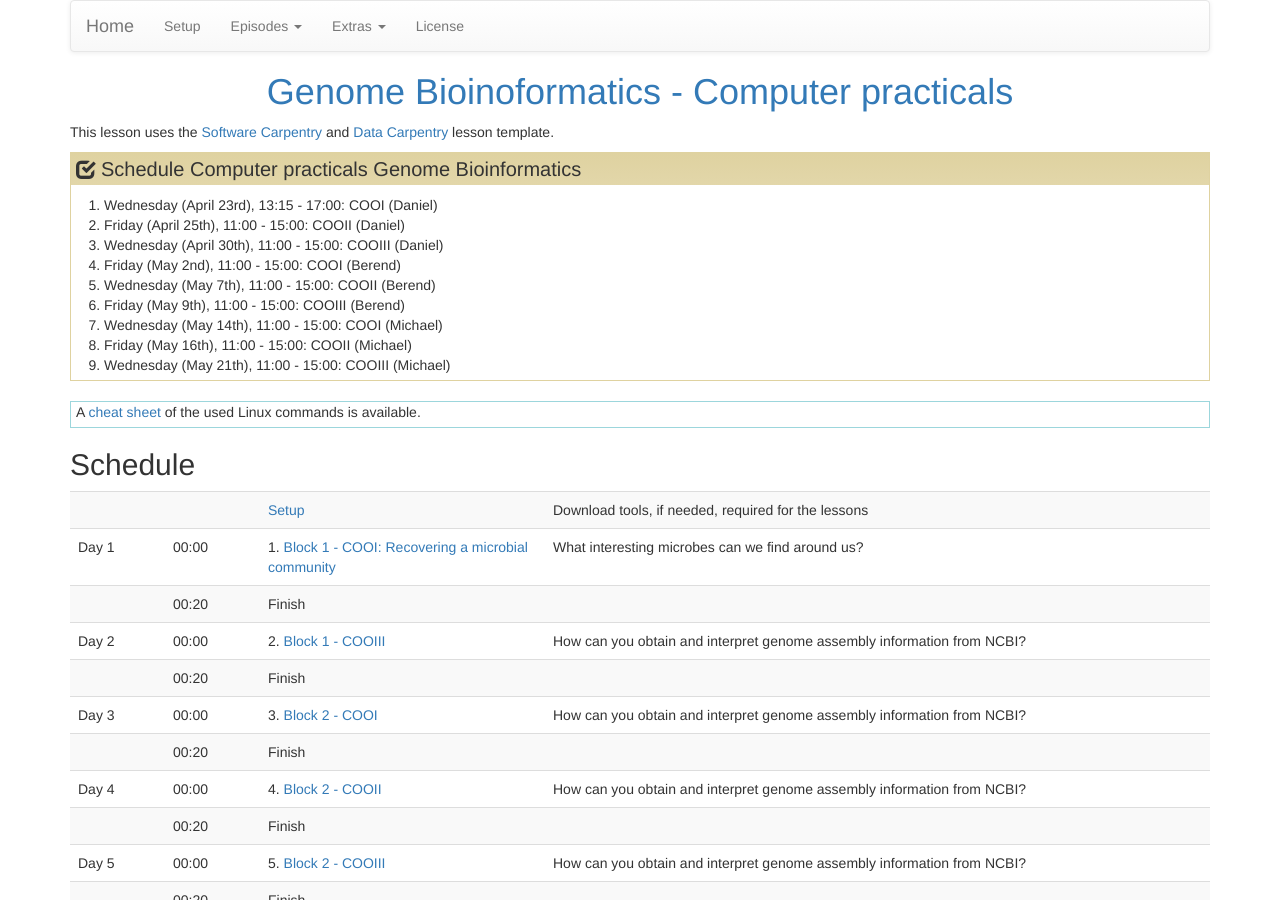
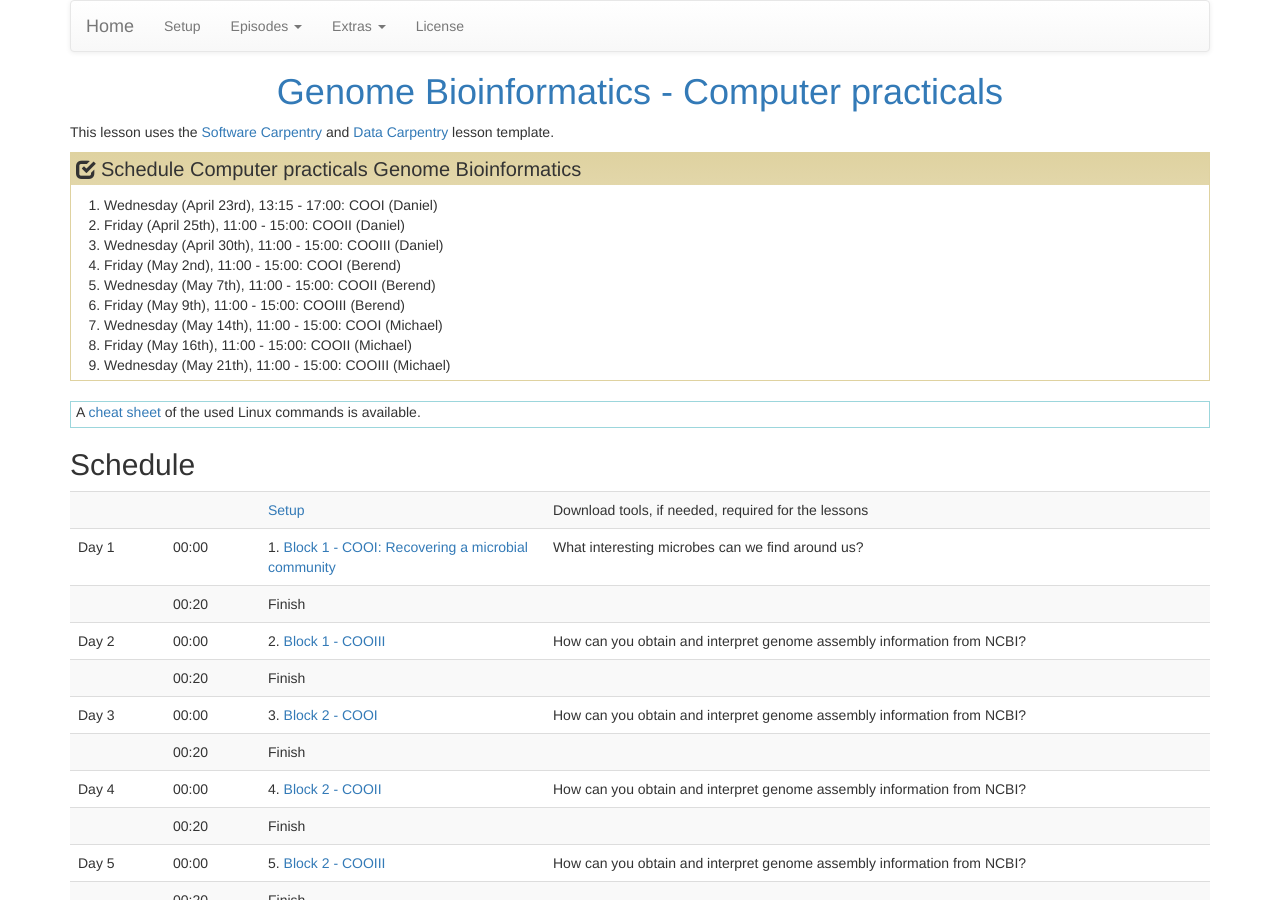
Before and after one commit to TeamMGE/GenomeBioinformaticsCourse, a Jekyll site: the page built from index.md, in a window 1280 px wide and 900 px high. Built offline with Jekyll 4.4.1, drawn with Linux system fonts in a browser that asks for light colours.

Commit message:
Update _config.yml

```diff
--- a/_config.yml
+++ b/_config.yml
@@ -6,7 +6,7 @@
 carpentry: "swc"
 
 # Overall title for pages.
-title: "Genome Bioinoformatics - Computer practicals"
+title: "Genome Bioinformatics - Computer practicals"
 
 # Contact email address.
 email: "m.f.seidl@uu.nl"
```
